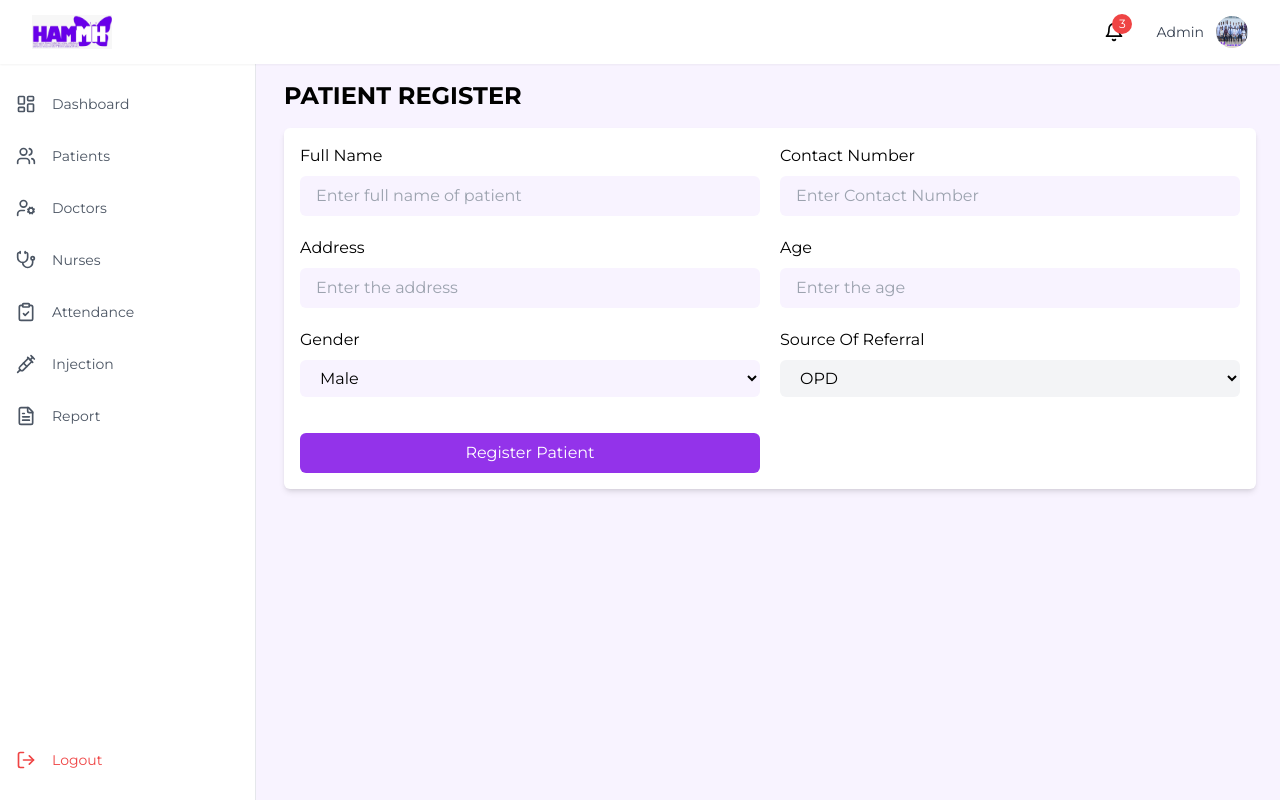
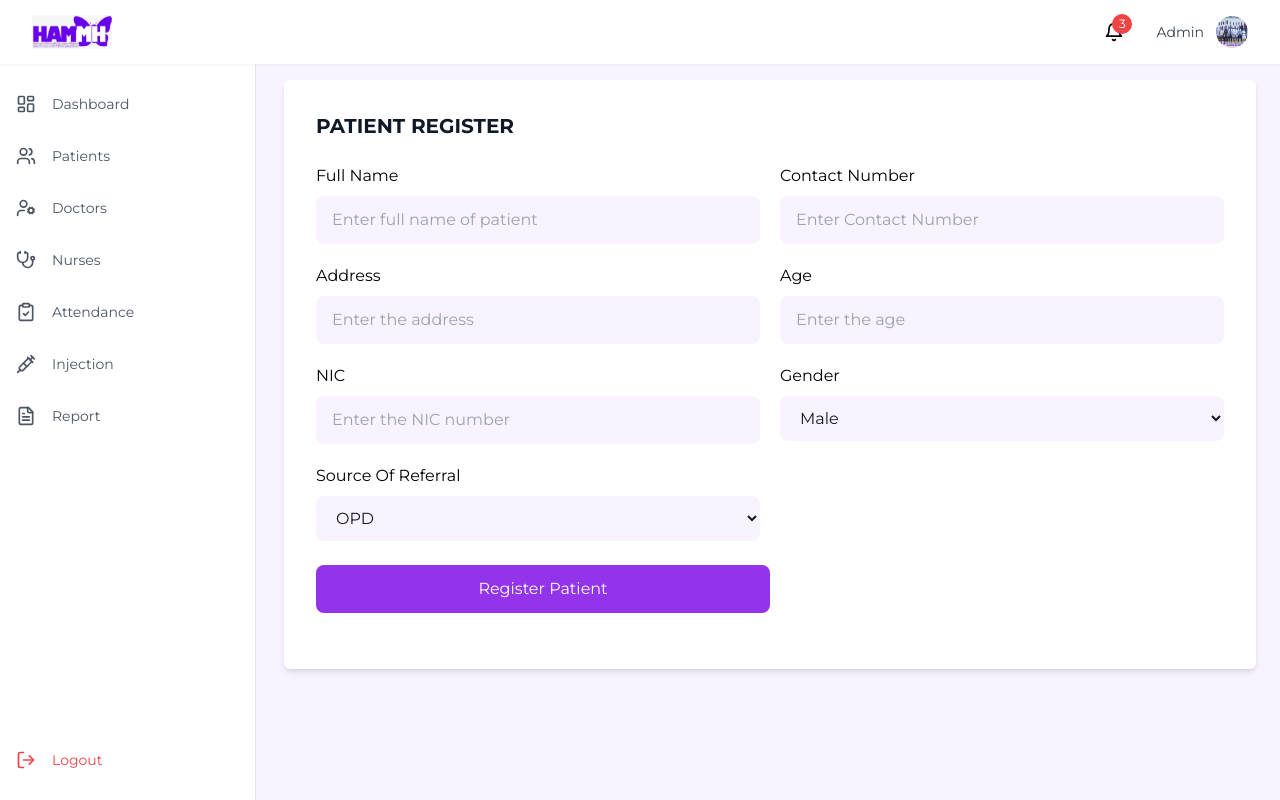
Before and after one commit to Rdilshan/HAMMH, a Next.js app: page /dashboard/patients/register in a window 1280 px wide. Built offline with nearby package versions, Linux system fonts and the light colour scheme.

Commit message:
patient register

```diff
--- a/src/app/dashboard/patients/[id]/admit/page.tsx
+++ b/src/app/dashboard/patients/[id]/admit/page.tsx
@@ -22,7 +22,7 @@ const DischargeForm = () => {
             <div className="relative">
               <input
                 type="text"
-                className="w-full px-4 py-2 bg-purple-50 rounded-md border border-gray-200 focus:outline-none focus:ring-2 focus:ring-purple-500"
+                className="w-full px-6 py-3 bg-purple-50 rounded-md border border-gray-200 focus:outline-none focus:ring-2 focus:ring-purple-500"
                 placeholder="Date"
               />
               <Calendar className="absolute right-3 top-2.5 h-5 w-5 text-gray-400" />
@@ -36,7 +36,7 @@ const DischargeForm = () => {
             </label>
             <input
               type="text"
-              className="w-full px-4 py-2 bg-purple-50 rounded-md border border-gray-200 focus:outline-none focus:ring-2 focus:ring-purple-500"
+              className="w-full px-6 py-3 bg-purple-50 rounded-md border border-gray-200 focus:outline-none focus:ring-2 focus:ring-purple-500"
               placeholder="Routine"
             />
           </div>
@@ -48,7 +48,7 @@ const DischargeForm = () => {
             Patient Condition at the Time of Discharge
           </label>
           <textarea
-            className="w-full px-4 py-2 bg-purple-50 rounded-md border border-gray-200 focus:outline-none focus:ring-2 focus:ring-purple-500 h-32 resize-none"
+            className="w-full px-6 py-3 bg-purple-50 rounded-md border border-gray-200 focus:outline-none focus:ring-2 focus:ring-purple-500 h-32 resize-none"
             placeholder="Note"
           />
         </div>
--- a/src/app/dashboard/patients/[id]/clinic/page.tsx
+++ b/src/app/dashboard/patients/[id]/clinic/page.tsx
@@ -55,7 +55,7 @@ const PrescriptionUpload = () => {
                 type="date"
                 value={clinicDate}
                 onChange={(e) => setClinicDate(e.target.value)}
-                className="w-full p-2 border border-gray-200 rounded-lg pr-10 text-gray-500"
+                className="w-full px-6 py-3 bg-purple-50 rounded-md border border-gray-200 focus:outline-none focus:ring-2 focus:ring-purple-500 text-gray-400"
               />
 
             </div>
@@ -68,7 +68,7 @@ const PrescriptionUpload = () => {
                 type="date"
                 value={nextClinicDate}
                 onChange={(e) => setNextClinicDate(e.target.value)}
-                className="w-full p-2 border border-gray-200 rounded-lg pr-10 text-gray-500"
+                className="w-full px-6 py-3 bg-purple-50 rounded-md border border-gray-200 focus:outline-none focus:ring-2 focus:ring-purple-500"
               />
 
             </div>
--- a/src/app/dashboard/patients/register/page.tsx
+++ b/src/app/dashboard/patients/register/page.tsx
@@ -8,6 +8,7 @@ const PatientRegister = () => {
   const [address, setAddress] = useState('');
   const [age, setAge] = useState('');
   const [gender, setGender] = useState('Male');
+  const [nic, setnic] = useState('nic');
   const [sourceOfReferral, setSourceOfReferral] = useState('OPD');
 
   const handleSubmit = (e: any) => {
@@ -19,15 +20,18 @@ const PatientRegister = () => {
       address,
       age,
       gender,
+      nic,
       sourceOfReferral,
     });
   };
 //ugug
   return (
     <div className="px-6 py-4 text-black ">
-      <h2 className="text-2xl font-bold mb-4">PATIENT REGISTER</h2>
+
       <form onSubmit={handleSubmit}>
-        <div className="grid grid-cols-1 lg:grid-cols-2 gap-5 p-4 bg-white p-4 shadow-md rounded-md">
+        <div className="p-8 bg-white  shadow-md rounded-md">
+        <h2 className="text-xl font-semibold text-gray-900 mb-6">PATIENT REGISTER</h2>
+          <div className='grid grid-cols-1 lg:grid-cols-2 gap-5 '>
           <div>
             <label htmlFor="fullName" className="block mb-2">
               Full Name
@@ -36,7 +40,9 @@ const PatientRegister = () => {
               type="text"
               id="fullName"
               placeholder="Enter full name of patient"
-              className="w-full bg-[#F8F3FF] rounded-md py-2 px-4"
+              className="w-full px-4 py-3 rounded-lg bg-[#F8F3FF] border-0
+              placeholder-gray-400 text-gray-900 focus:ring-2
+              focus:ring-gray-400 transition duration-150 outline-none"
               value={fullName}
               onChange={(e) => setFullName(e.target.value)}
             />
@@ -49,7 +55,9 @@ const PatientRegister = () => {
               type="text"
               id="contactNumber"
               placeholder="Enter Contact Number"
-              className="w-full bg-[#F8F3FF] rounded-md py-2 px-4"
+              className="w-full px-4 py-3 rounded-lg bg-[#F8F3FF] border-0
+              placeholder-gray-400 text-gray-900 focus:ring-2
+              focus:ring-gray-400 transition duration-150 outline-none"
               value={contactNumber}
               onChange={(e) => setContactNumber(e.target.value)}
             />
@@ -62,7 +70,9 @@ const PatientRegister = () => {
               type="text"
               id="address"
               placeholder="Enter the address"
-              className="w-full bg-[#F8F3FF] rounded-md py-2 px-4"
+              className="w-full px-4 py-3 rounded-lg bg-[#F8F3FF] border-0
+              placeholder-gray-400 text-gray-900 focus:ring-2
+              focus:ring-gray-400 transition duration-150 outline-none"
               value={address}
               onChange={(e) => setAddress(e.target.value)}
             />
@@ -75,9 +85,26 @@ const PatientRegister = () => {
               type="number"
               id="age"
               placeholder="Enter the age"
-              className="w-full bg-[#F8F3FF] rounded-md py-2 px-4"
+              className="w-full px-4 py-3 rounded-lg bg-[#F8F3FF] border-0
+              placeholder-gray-400 text-gray-900 focus:ring-2
+              focus:ring-gray-400 transition duration-150 outline-none"
               value={age}
               onChange={(e) => setAge(e.target.value)}
+            />
+          </div>
+          <div>
+            <label htmlFor="nic" className="block mb-2">
+              NIC
+            </label>
+            <input
+              type="number"
+              id="nic"
+              placeholder="Enter the NIC number"
+              className="w-full px-4 py-3 rounded-lg bg-[#F8F3FF] border-0
+              placeholder-gray-400 text-gray-900 focus:ring-2
+              focus:ring-gray-400 transition duration-150 outline-none"
+              value={nic}
+              onChange={(e) => setnic(e.target.value)}
             />
           </div>
           <div>
@@ -88,7 +115,9 @@ const PatientRegister = () => {
               id="gender"
               value={gender}
               onChange={(e) => setGender(e.target.value)}
-              className="w-full bg-[#F8F3FF] rounded-md py-2 px-4"
+              className="w-full px-4 py-3 rounded-lg bg-[#F8F3FF] border-0
+              placeholder-gray-400 text-gray-900 focus:ring-2
+              focus:ring-gray-400 transition duration-150 outline-none"
             >
               <option value="Male">Male</option>
               <option value="Female">Female</option>
@@ -103,20 +132,31 @@ const PatientRegister = () => {
               id="sourceOfReferral"
               value={sourceOfReferral}
               onChange={(e) => setSourceOfReferral(e.target.value)}
-              className="w-full bg-gray-100 rounded-md py-2 px-4"
+              className="w-full px-4 py-3 rounded-lg bg-[#F8F3FF] border-0
+              placeholder-gray-400 text-gray-900 focus:ring-2
+              focus:ring-gray-400 transition duration-150 outline-none"
             >
               <option value="OPD">OPD</option>
               <option value="Emergency">Emergency</option>
               <option value="Walk-in">Walk-in</option>
             </select>
           </div>
+
+
+          </div>
           <button
           type="submit"
-          className="bg-purple-600 text-white rounded-md py-2 px-4 mt-4"
+          className="px-6 py-3 bg-purple-600 text-white font-medium rounded-lg
+          hover:bg-purple-700 focus:outline-none focus:ring-2
+          focus:ring-purple-500 focus:ring-offset-2 transition duration-150
+          w-1/2 my-6"
         >
           Register Patient
         </button>
+
+
         </div>
+
 
       </form>
     </div>
```
Also changed, not shown: src/app/dashboard/patients/[id]/page.tsx (+14 -12 lines), 1 other file (tests, documents, lock files or other folders).
